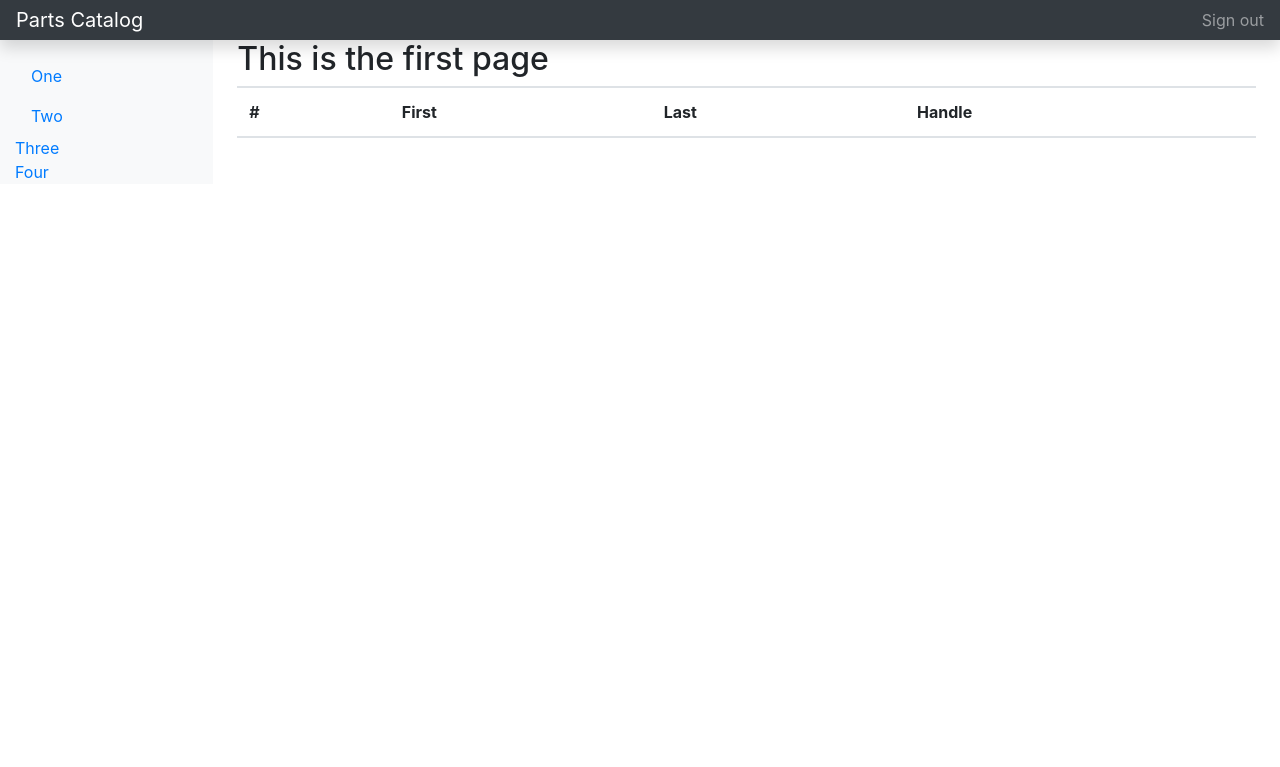
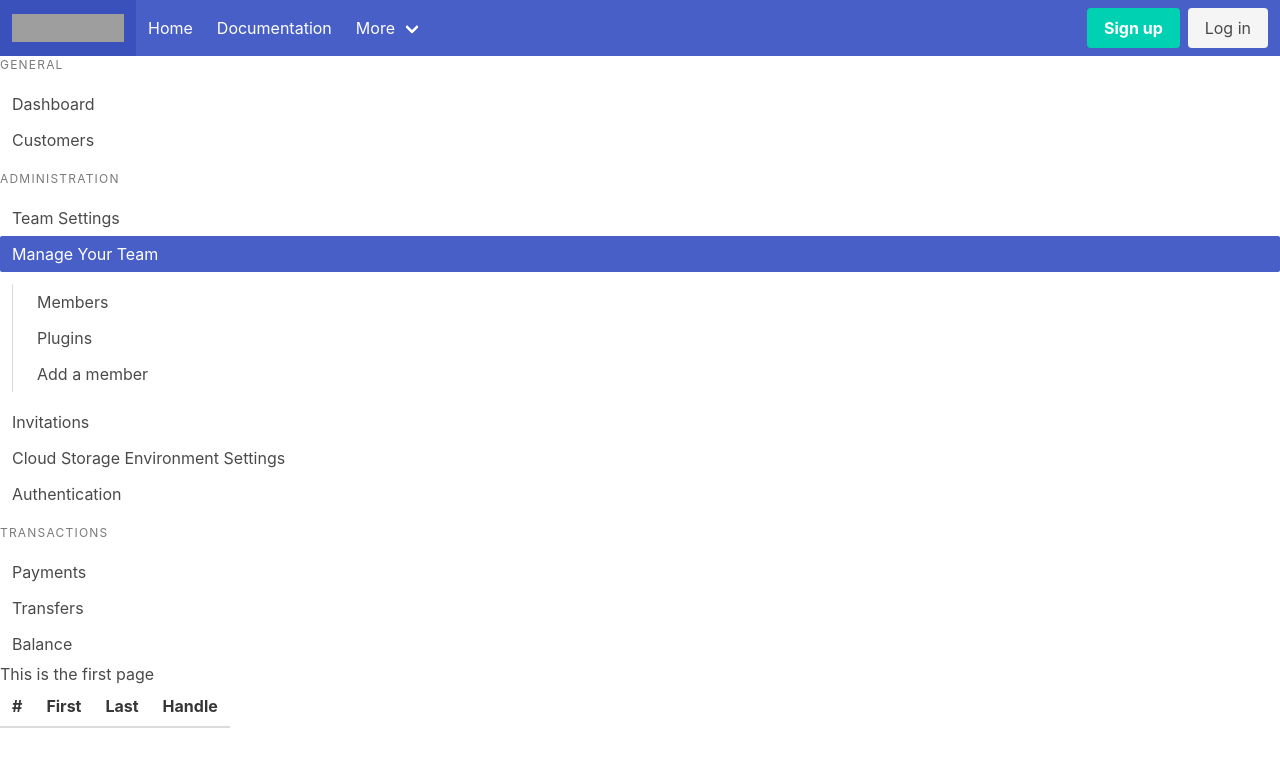
Before and after one commit to gdfelt/catalog, a Django app: page / in a window 1280 px wide. Shown: the top 767 px of the page. Run offline with Django 3.2, Linux system fonts and the light colour scheme; lists and menus that the app fills with data are empty; some libraries are stand-ins or nearby versions; grey boxes are pictures that could not be loaded.

Commit message:
in progress

```diff
--- a/catalog/templates/base_page.html
+++ b/catalog/templates/base_page.html
@@ -3,11 +3,13 @@
 
 <head>
   <title>Parts Catalog</title>
-  <link rel="stylesheet" href="https://stackpath.bootstrapcdn.com/bootstrap/5.0.0-alpha2/css/bootstrap.min.css"
+  <link rel="stylesheet" href="https://cdn.jsdelivr.net/npm/bulma@0.9.1/css/bulma.min.css">
+  <script defer src="https://use.fontawesome.com/releases/v5.14.0/js/all.js"></script>
+  <!-- <link rel="stylesheet" href="https://stackpath.bootstrapcdn.com/bootstrap/5.0.0-alpha2/css/bootstrap.min.css"
     integrity="sha384-DhY6onE6f3zzKbjUPRc2hOzGAdEf4/Dz+WJwBvEYL/lkkIsI3ihufq9hk9K4lVoK" crossorigin="anonymous">
   <script src="https://stackpath.bootstrapcdn.com/bootstrap/5.0.0-alpha2/js/bootstrap.bundle.min.js"
     integrity="sha384-BOsAfwzjNJHrJ8cZidOg56tcQWfp6y72vEJ8xQ9w6Quywb24iOsW913URv1IS4GD"
-    crossorigin="anonymous"></script>
+    crossorigin="anonymous"></script> -->
     <meta name="viewport" content="width=device-width, initial-scale=1, shrink-to-fit=no">
 </head>
 
--- a/catalog/templates/content_page.html
+++ b/catalog/templates/content_page.html
@@ -1,36 +1,92 @@
-{% extends "base_page.html" %}
+{% extends "base_page.html" %} {% block body %}
+<div>
+  <nav class="navbar is-link" role="navigation" aria-label="main navigation">
+    <div class="navbar-brand">
+      <a class="navbar-item" href="https://bulma.io">
+        <img
+          src="https://bulma.io/images/bulma-logo-white.png"
+          width="112"
+          height="28"
+        />
+      </a>
+      <a
+        role="button"
+        class="navbar-burger burger"
+        aria-label="menu"
+        aria-expanded="false"
+        data-target="navbarBasicExample"
+      >
+        <span aria-hidden="true"></span>
+        <span aria-hidden="true"></span>
+        <span aria-hidden="true"></span>
+      </a>
+    </div>
 
-{% block body %}
-<div>
-    <header class="navbar navbar-dark sticky-top bg-dark flex-md-nowrap p-0 shadow">
-        <div class="navbar-brand col-md-3 mr-0 px-3">Parts Catalog</div>
-        <ul class="navbar-nav px-3">
-            <!-- <li class="nav-item text-nowrap">Sign in</li> -->
-            <li class="nav-item text-nowrap">
-                <a class="nav-link">Sign out</a>
-            </li>
+    <div id="navbarBasicExample" class="navbar-menu">
+      <div class="navbar-start">
+        <a class="navbar-item"> Home </a>
+
+        <a class="navbar-item"> Documentation </a>
+
+        <div class="navbar-item has-dropdown is-hoverable">
+          <a class="navbar-link"> More </a>
+
+          <div class="navbar-dropdown">
+            <a class="navbar-item"> About </a>
+            <a class="navbar-item"> Jobs </a>
+            <a class="navbar-item"> Contact </a>
+            <hr class="navbar-divider" />
+            <a class="navbar-item"> Report an issue </a>
+          </div>
+        </div>
+      </div>
+
+      <div class="navbar-end">
+        <div class="navbar-item">
+          <div class="buttons">
+            <a class="button is-primary">
+              <strong>Sign up</strong>
+            </a>
+            <a class="button is-light"> Log in </a>
+          </div>
+        </div>
+      </div>
+    </div>
+  </nav>
+  <div class="">
+    <div class="">
+      <aside class="menu">
+        <p class="menu-label">General</p>
+        <ul class="menu-list">
+          <li><a>Dashboard</a></li>
+          <li><a>Customers</a></li>
         </ul>
-    </header>
-    <div class="container-fluid">
-        <div class="row">
-            <nav id="sidebarMenu" class="col-md-3 col-lg-2 d-md-block bg-light sidebar">
-                <div class="position-sticky pt-3">
-                    <ul class="nav flex-column">
-                        <li class="nav-item">
-                            <a class="nav-link active" href="#">One</a>
-                        </li>
-                        <li class="nav-item">
-                            <a class="nav-link active" href="#">Two</a>
-                        </li>
-                        <li><a href="#">Three</a></li>
-                        <li><a href="#">Four</a></li>
-                    </ul>
-                </div>
-            </nav>
-            <main class="col-md-9 ml-sm-auto col-lg-10 px-md-4">
-                {% block content %}{% endblock %}
-            </main>
-        </div>
+        <p class="menu-label">Administration</p>
+        <ul class="menu-list">
+          <li><a>Team Settings</a></li>
+          <li>
+            <a class="is-active">Manage Your Team</a>
+            <ul>
+              <li><a>Members</a></li>
+              <li><a>Plugins</a></li>
+              <li><a>Add a member</a></li>
+            </ul>
+          </li>
+          <li><a>Invitations</a></li>
+          <li><a>Cloud Storage Environment Settings</a></li>
+          <li><a>Authentication</a></li>
+        </ul>
+        <p class="menu-label">Transactions</p>
+        <ul class="menu-list">
+          <li><a>Payments</a></li>
+          <li><a>Transfers</a></li>
+          <li><a>Balance</a></li>
+        </ul>
+      </aside>
+      <main class="col-md-9 ml-sm-auto col-lg-10 px-md-4">
+        {% block content %}{% endblock %}
+      </main>
     </div>
+  </div>
 </div>
 {% endblock %}
```
